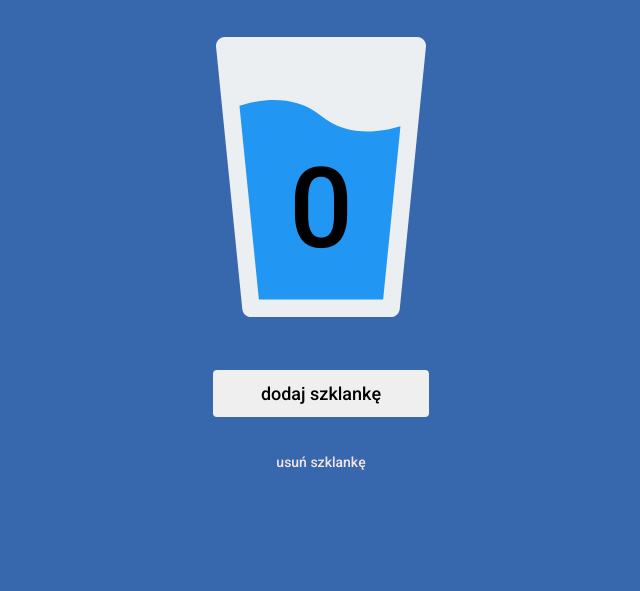
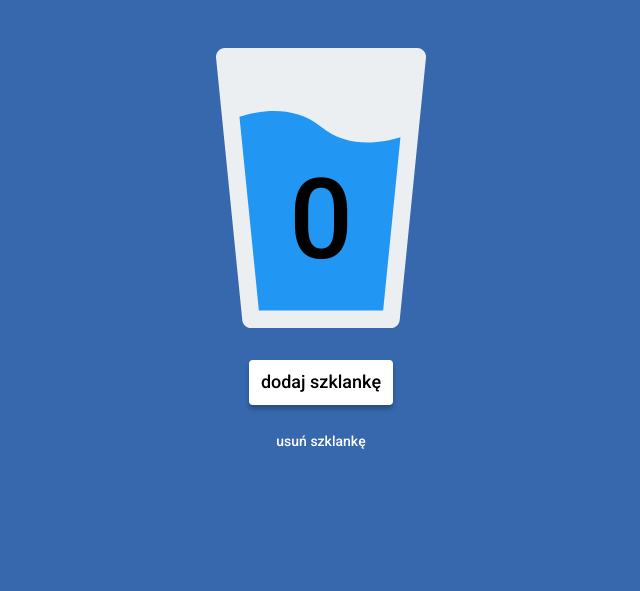
Before and after one commit to lewpiotr1701/hydrapp, a website built with webpack: page src/pages/index.html in a window 1280 px wide. Shown: the part 209-800 px from the top of the page, without its empty margins (319-959 px from the left). Built offline with nearby package versions, Linux system fonts and the light colour scheme.

Commit message:
split scss folders and changes in styles

```diff
--- a/src/pages/index.html
+++ b/src/pages/index.html
@@ -53,12 +53,11 @@
     <main class="app">
       <h1 class="app__header">hydrapp</h1>
       <div class="glass-container">
-        <img src="../assets/img/water-glass.svg" alt="Glass of water ">
-        <span class="glass-container__counter counter--js">8</span>
+        <span class="glass-container__counter counter--js"></span>
       </div>
       <div class="buttons">
         <button class="button--add add--js">dodaj szklankę</button>
-        <span class="button--delete delete--js">usuń szklankę</span>
+        <button class="button--delete delete--js">usuń szklankę</button>
       </div>
     </main>
   </body>
--- a/src/scss/main.scss
+++ b/src/scss/main.scss
@@ -1,3 +1,7 @@
+@import "modules/app.scss";
+@import "modules/glass.scss";
+@import "modules/buttons.scss";
+
 @import "~normalize.css";
 
 @import url('https://fonts.googleapis.com/css2?family=Roboto:wght@500&display=swap');
@@ -18,82 +22,5 @@ body {
   align-items: center;
   justify-content: center;
   min-height: 100vh;
+  font-family: 'Roboto', sans-serif;
 }
-
-.app {
-  width: 100%;
-  max-width: 375px;
-  display: flex;
-  flex-direction: column;
-  justify-content: center;
-  align-items: center;
-
-  &__header {
-    font-family: 'Roboto';
-    font-style: normal;
-    font-weight: 500;
-    font-size: 55px;
-    line-height: 64px;
-    color: #FFFFFF;
-    margin: 0 0 68px 0;
-  }
-
-}
-
-.glass-container {
-  position: relative;
-
-  &__counter {
-    position: absolute;
-    top: 60%;
-    left: 50%;
-    transform: translate(-50%, -50%);
-    font-family: 'Roboto';
-    font-style: normal;
-    font-weight: 500;
-    font-size: 112px;
-    line-height: 131px;
-  }
-}
-
-.buttons {
-  display: flex;
-  flex-direction: column;
-  justify-content: center;
-  align-items: center;
-}
-
-.button--add {
-  min-width: 216px;
-  height: 47px;
-  margin-top: 48px;
-  margin-bottom: 37px;
-  font-family: 'Roboto';
-  font-style: normal;
-  font-weight: 500;
-  font-size: 18px;
-  line-height: 21px;
-  border: none;
-  border-radius: 4px;
-  &:hover {
-    text-decoration: underline;
-    text-decoration-color: #2196F3;
-  }
-}
-
-.button--delete {
-  color: #F5E5E7;
-  min-width: 184px;
-  height: 23px;
-  font-family: 'Roboto';
-  font-style: normal;
-  font-weight: 500;
-  font-size: 14px;
-  line-height: 16px;
-  margin: 0;
-  text-align: center;
-  &:hover {
-    text-decoration: underline;
-    text-decoration-color: #2196F3;
-  }
-}
--- /dev/null
+++ b/src/scss/modules/app.scss
@@ -0,0 +1,16 @@
+.app {
+    width: 100%;
+    max-width: 375px;
+    display: flex;
+    flex-direction: column;
+    justify-content: center;
+    align-items: center;
+
+    &__header {
+        font-style: normal;
+        font-weight: 500;
+        font-size: 55px;
+        color: #FFFFFF;
+        margin: 0 0 64px 0;
+    }
+}
--- /dev/null
+++ b/src/scss/modules/buttons.scss
@@ -0,0 +1,36 @@
+.button--add {
+    display: block;
+    width: 216;
+    margin: 32px auto 16px;
+    padding: 12px;
+    font-style: normal;
+    font-weight: 500;
+    font-size: 18px;
+    background: #fff;
+    border: none;
+    border-radius: 4px;
+    box-shadow: 0px 4px 4px rgba(0, 0, 0, 0.25);
+
+    &:hover {
+        text-decoration: underline;
+        text-decoration-color: #2196F3;
+    }
+}
+
+.button--delete {
+    display: block;
+    width: 216;
+    margin: 0 auto;
+    padding: 12px;
+    font-style: normal;
+    font-weight: 500;
+    font-size: 14px;
+    color: #fff;
+    background: none;
+    border: none;
+
+    &:hover {
+        text-decoration: underline;
+        text-decoration-color: #2196F3;
+    }
+}
--- /dev/null
+++ b/src/scss/modules/glass.scss
@@ -0,0 +1,15 @@
+.glass-container {
+    width: 280px;
+    height: 280px;
+    background: url("../assets/img/water-glass.svg");
+    background-size: contain;
+    display: flex;
+    justify-content: center;
+    align-items: center;
+    &__counter {
+      font-style: normal;
+      font-weight: 500;
+      font-size: 112px;
+      margin-top: 64px;
+    }
+  }
```
